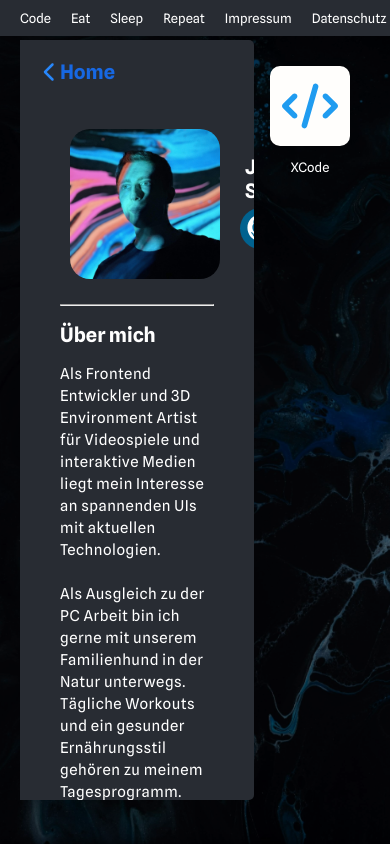
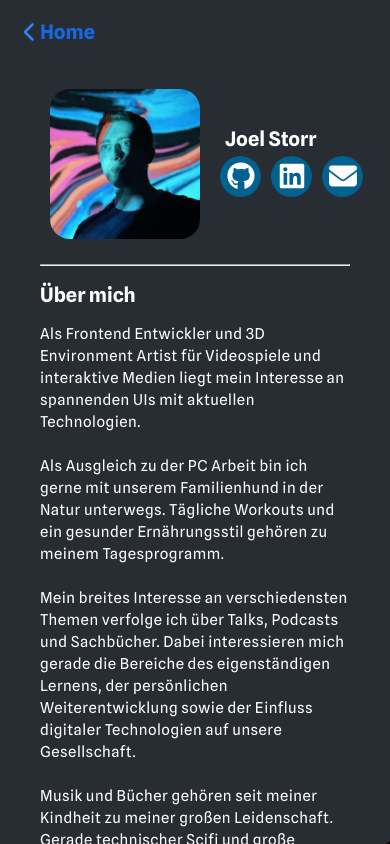
Before and after one commit to JoelStorr/portfolioWebsiteReact, a React (Vite) app: page /about in a window 390 px wide. Built offline with nearby package versions, Linux system fonts and the light colour scheme.

Commit message:
Fixed mobile formatting Problem

```diff
--- a/src/Pages/Desktop/Desktop.css
+++ b/src/Pages/Desktop/Desktop.css
@@ -109,6 +109,15 @@ p {
         border-radius: 0;
     }
 
+    .programmHolderSmall{
+        width: 100%;
+        height: 100%;
+        top: 0;
+        left: 0;
+        margin-left: 0;
+        border-radius: 0;
+    }
+
     .tagline {
         display: none;
     }
```
